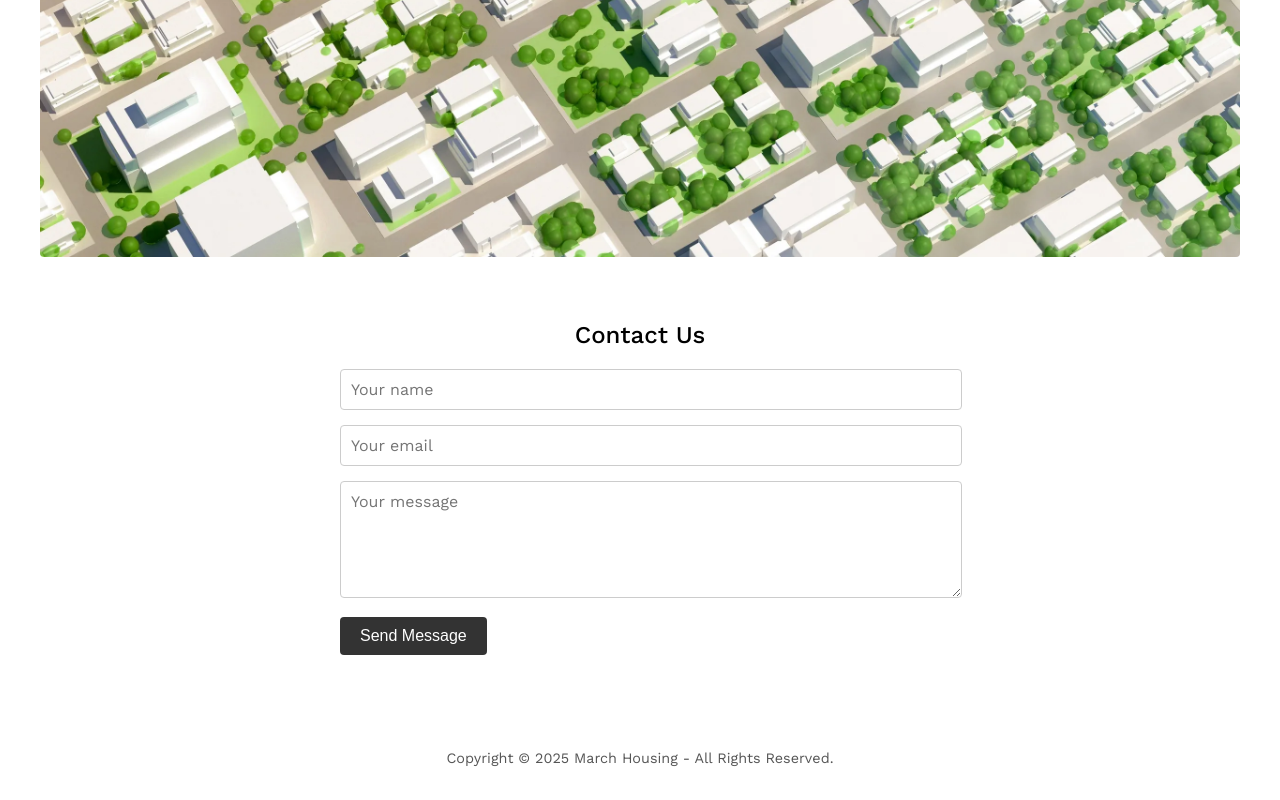
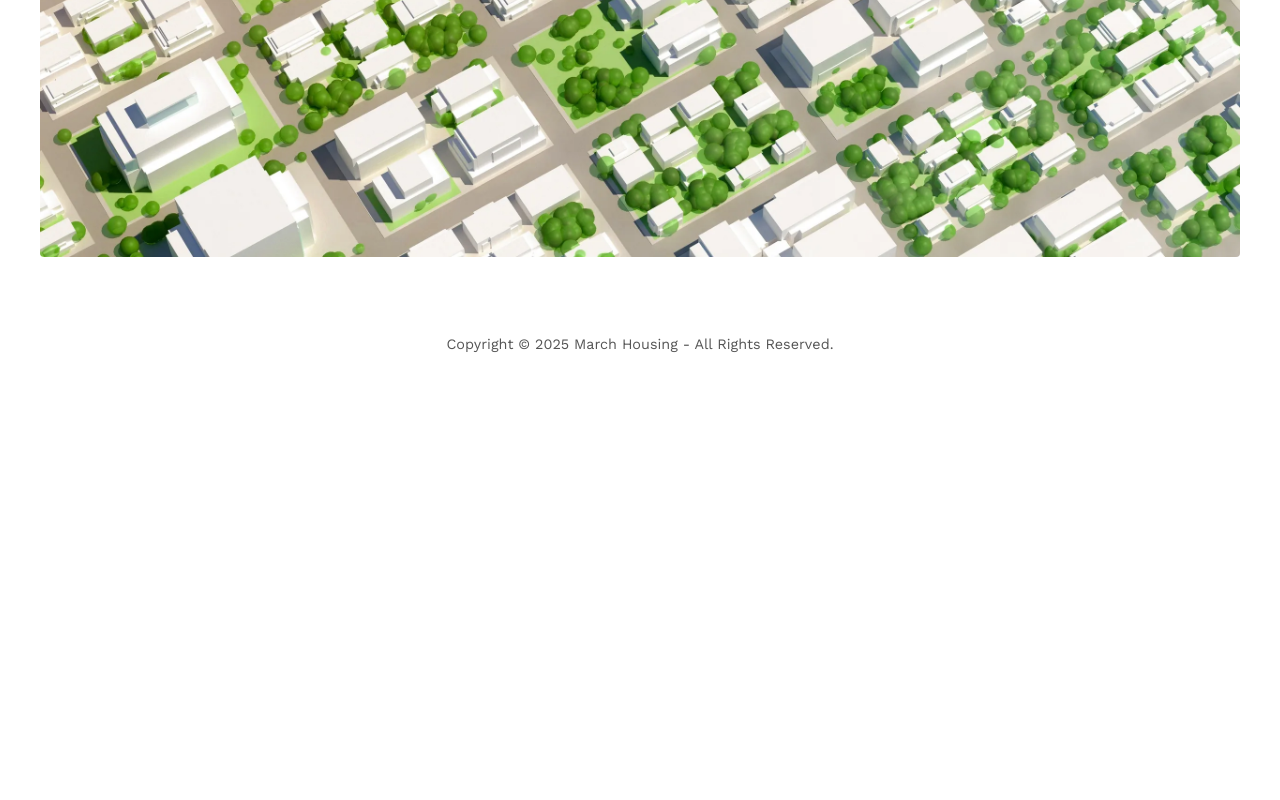
Before and after one commit to fraser314/march-housing, a plain HTML site: page index.html in a window 1280 px wide. Shown: the part 592-1392 px from the top of the page. After the commit the page ends 978 px from the top, so only its background shows below. Drawn offline with nearby package versions, Linux system fonts and the light colour scheme.

Commit message:
Update index.html

```diff
--- a/index.html
+++ b/index.html
@@ -16,7 +16,7 @@
 
     h1 {
       margin-top: 40px;
-      font-weight: 500;
+      font-weight: 500; /* Medium weight */
       font-size: 2rem;
     }
 
@@ -30,43 +30,6 @@
       width: 100%;
       height: auto;
       border-radius: 4px;
-    }
-
-    .contact {
-      margin: 60px auto;
-      max-width: 600px;
-      padding: 0 20px;
-      text-align: left;
-    }
-
-    .contact h2 {
-      font-weight: 500;
-      margin-bottom: 20px;
-      text-align: center;
-    }
-
-    form input, form textarea {
-      width: 100%;
-      padding: 10px;
-      margin-bottom: 15px;
-      font-family: 'Work Sans', sans-serif;
-      font-size: 1rem;
-      border: 1px solid #ccc;
-      border-radius: 4px;
-    }
-
-    form button {
-      padding: 10px 20px;
-      font-size: 1rem;
-      background-color: #333;
-      color: white;
-      border: none;
-      border-radius: 4px;
-      cursor: pointer;
-    }
-
-    form button:hover {
-      background-color: #555;
     }
 
     footer {
@@ -85,16 +48,6 @@
     <img src="screenshot.jpg" alt="March Housing Aerial View" />
   </div>
 
-  <div class="contact">
-    <h2>Contact Us</h2>
-    <form action="https://formspree.io/f/yourFormID" method="POST">
-      <input type="text" name="name" placeholder="Your name" required />
-      <input type="email" name="_replyto" placeholder="Your email" required />
-      <textarea name="message" rows="5" placeholder="Your message" required></textarea>
-      <button type="submit">Send Message</button>
-    </form>
-  </div>
-
   <footer>
     <p>Copyright © 2025 March Housing - All Rights Reserved.</p>
   </footer>
```
